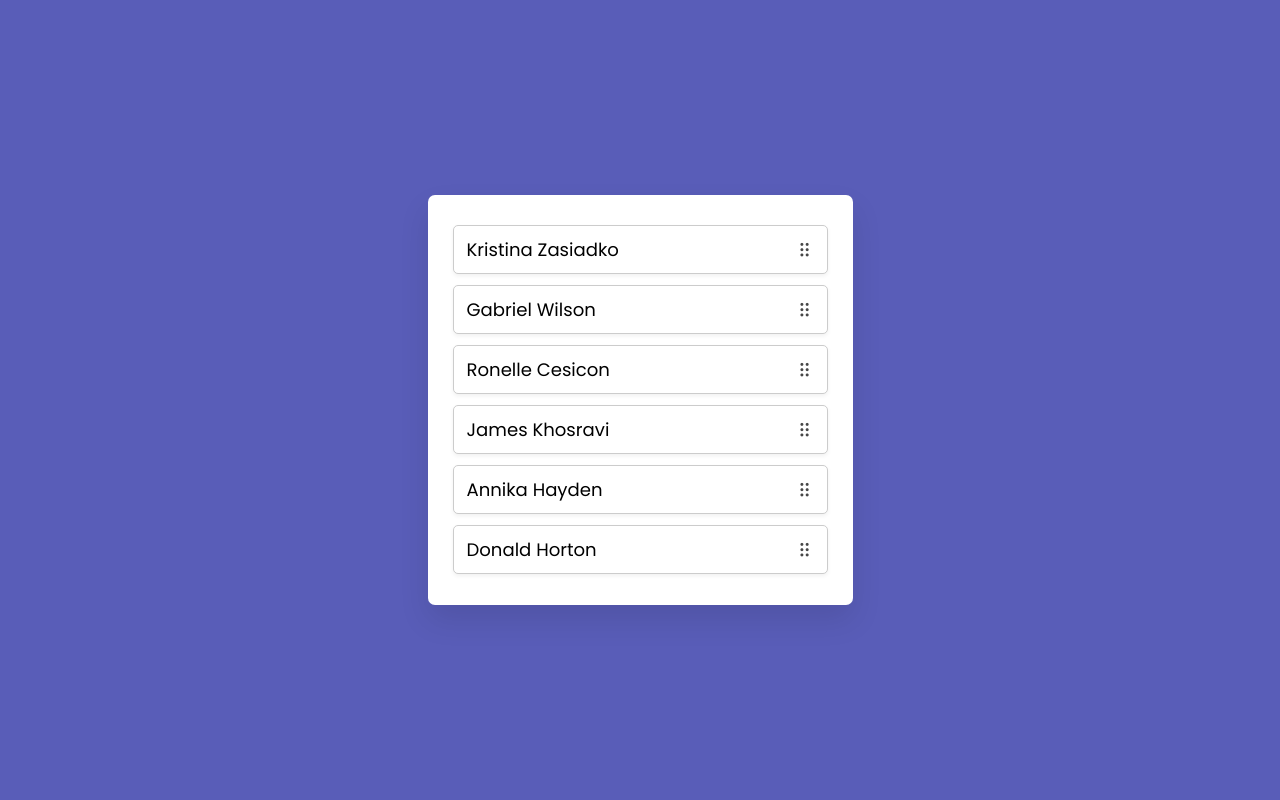
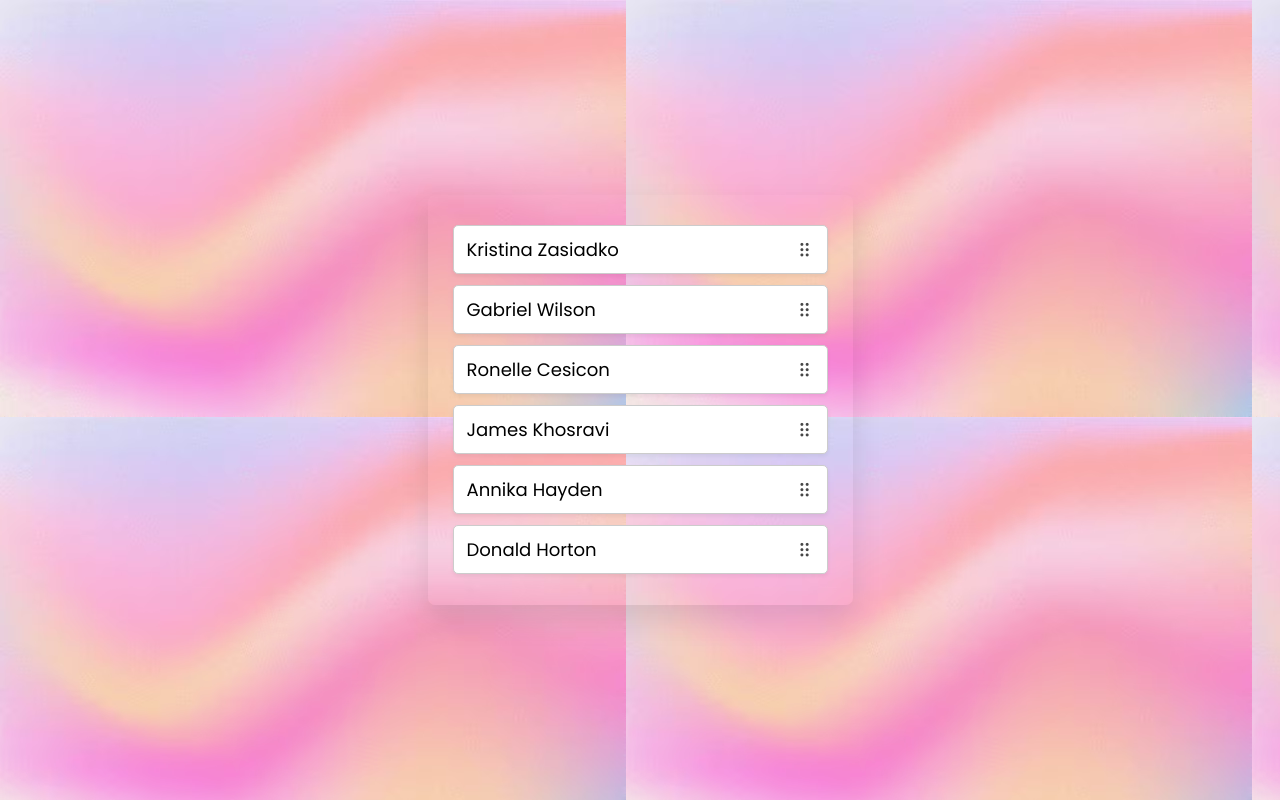
Before and after one commit to AmulyaMachhan/dragNDropSortableList, a plain HTML site: page index.html in a window 1280 px wide. Drawn offline with nearby package versions, Linux system fonts and the light colour scheme.

Commit message:
Drag and drop website

```diff
--- a/style.css
+++ b/style.css
@@ -10,7 +10,7 @@ body {
   align-items: center;
   justify-content: center;
   min-height: 100vh;
-  background: #595DB8;
+  background: url(./gradient-trendy-background_23-2150423332.jpg);
 }
 .sortable-list {
   width: 425px;
@@ -19,6 +19,7 @@ body {
   border-radius: 7px;
   padding: 30px 25px 20px;
   box-shadow: 0 15px 30px rgba(0, 0, 0, 0.1);
+  background: none;
 }
 .sortable-list .item {
   list-style: none;
```
Also changed, not shown: gradient-trendy-background_23-2150423332.jpg (added).
